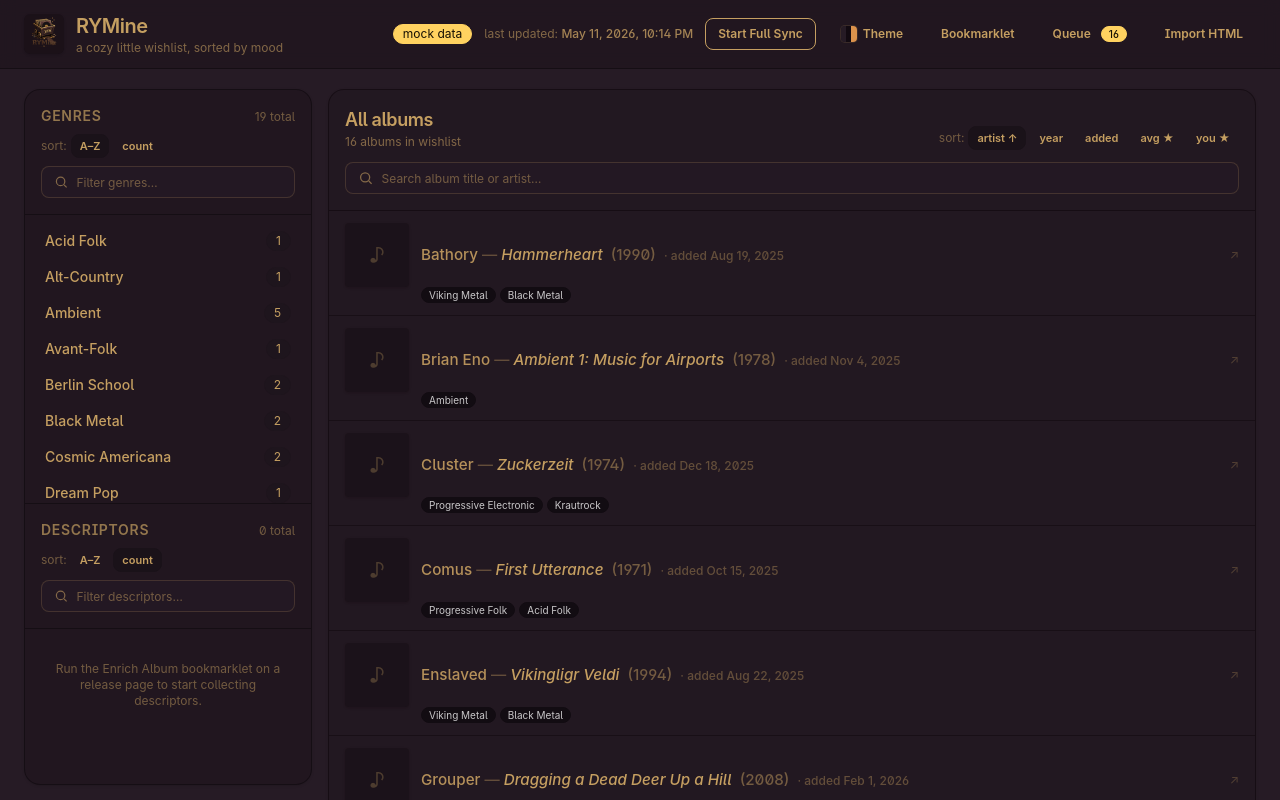
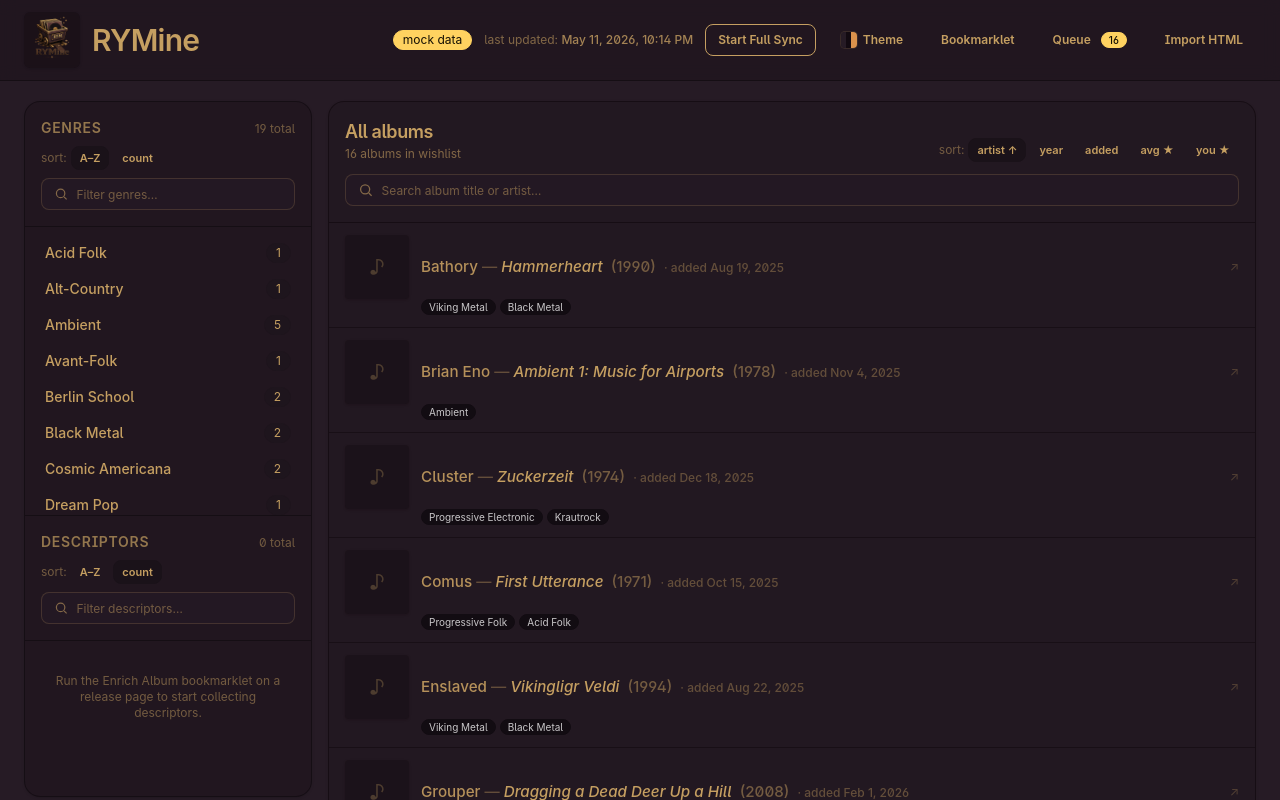
Before and after one commit to ElderSignStudio/RYMine, a SvelteKit app: page / in a window 1280 px wide. Shown: the top 800 px of the page. Built offline with nearby package versions, Linux system fonts and the light colour scheme.

Commit message:
Increases logo and icon size

```diff
--- a/src/routes/(app)/+layout.svelte
+++ b/src/routes/(app)/+layout.svelte
@@ -161,10 +161,10 @@
 		<div class="mx-auto flex w-full max-w-7xl items-center gap-3 px-4 py-3 sm:px-6">
 			<a href="/" class="flex items-center gap-3" title="Back to album list">
 				<span
-					class="relative block h-10 w-10 shrink-0 overflow-hidden rounded-md bg-base-300/40 shadow-sm"
+					class="relative block h-14 w-14 shrink-0 overflow-hidden rounded-md bg-base-300/40 shadow-sm"
 				>
 					<span
-						class="absolute inset-0 flex items-center justify-center text-xl text-base-content/40"
+						class="absolute inset-0 flex items-center justify-center text-2xl text-base-content/40"
 						aria-hidden="true"
 					>
 						⛏
@@ -177,12 +177,7 @@
 						decoding="async"
 					/>
 				</span>
-				<div class="leading-tight">
-					<h1 class="text-lg font-semibold tracking-tight sm:text-xl">RYMine</h1>
-					<p class="hidden text-xs text-base-content/60 sm:block">
-						a cozy little wishlist, sorted by mood
-					</p>
-				</div>
+				<h1 class="text-2xl font-semibold tracking-tight sm:text-3xl">RYMine</h1>
 			</a>
 
 			<div class="ml-auto flex items-center gap-3">
```
